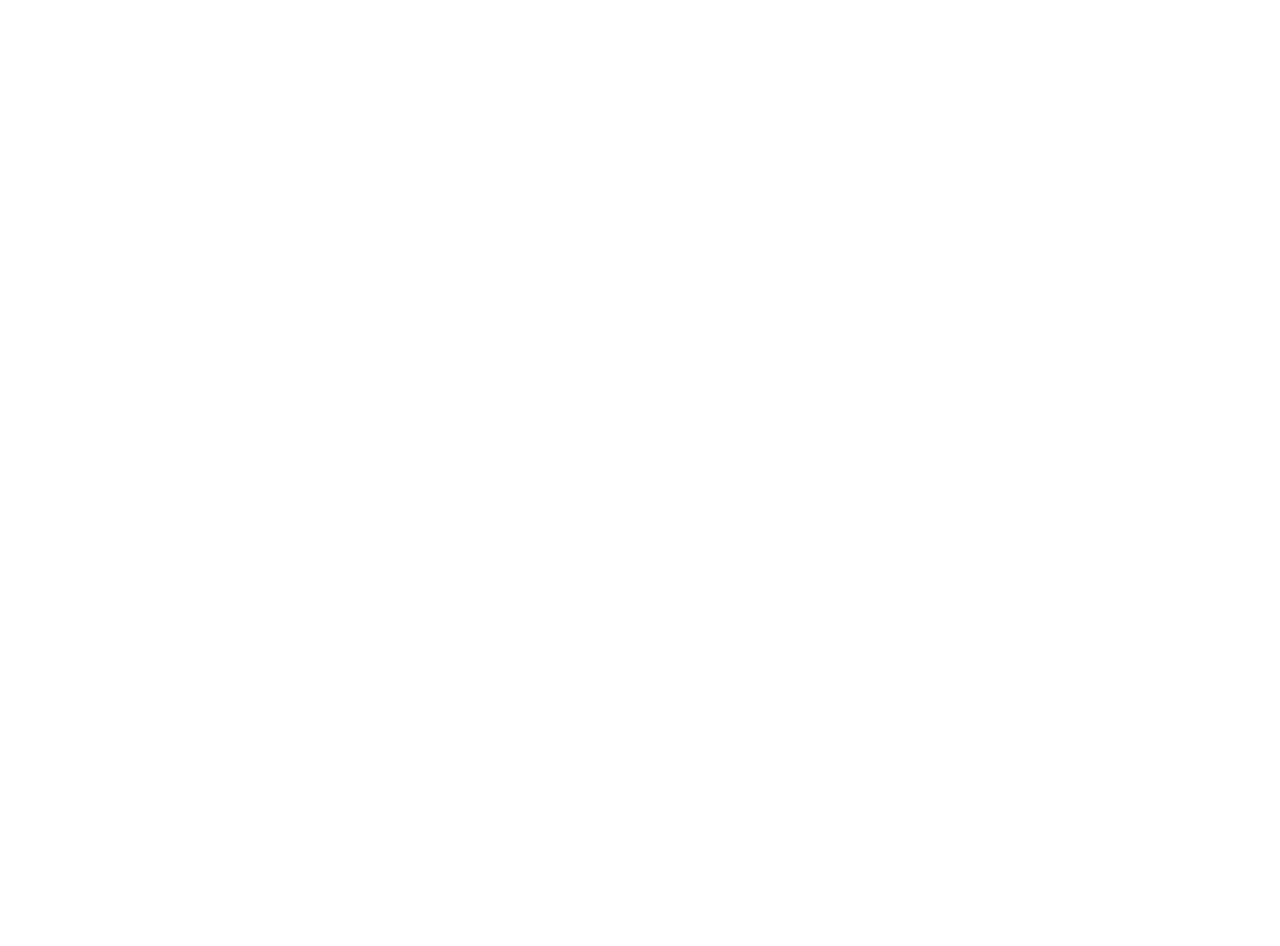
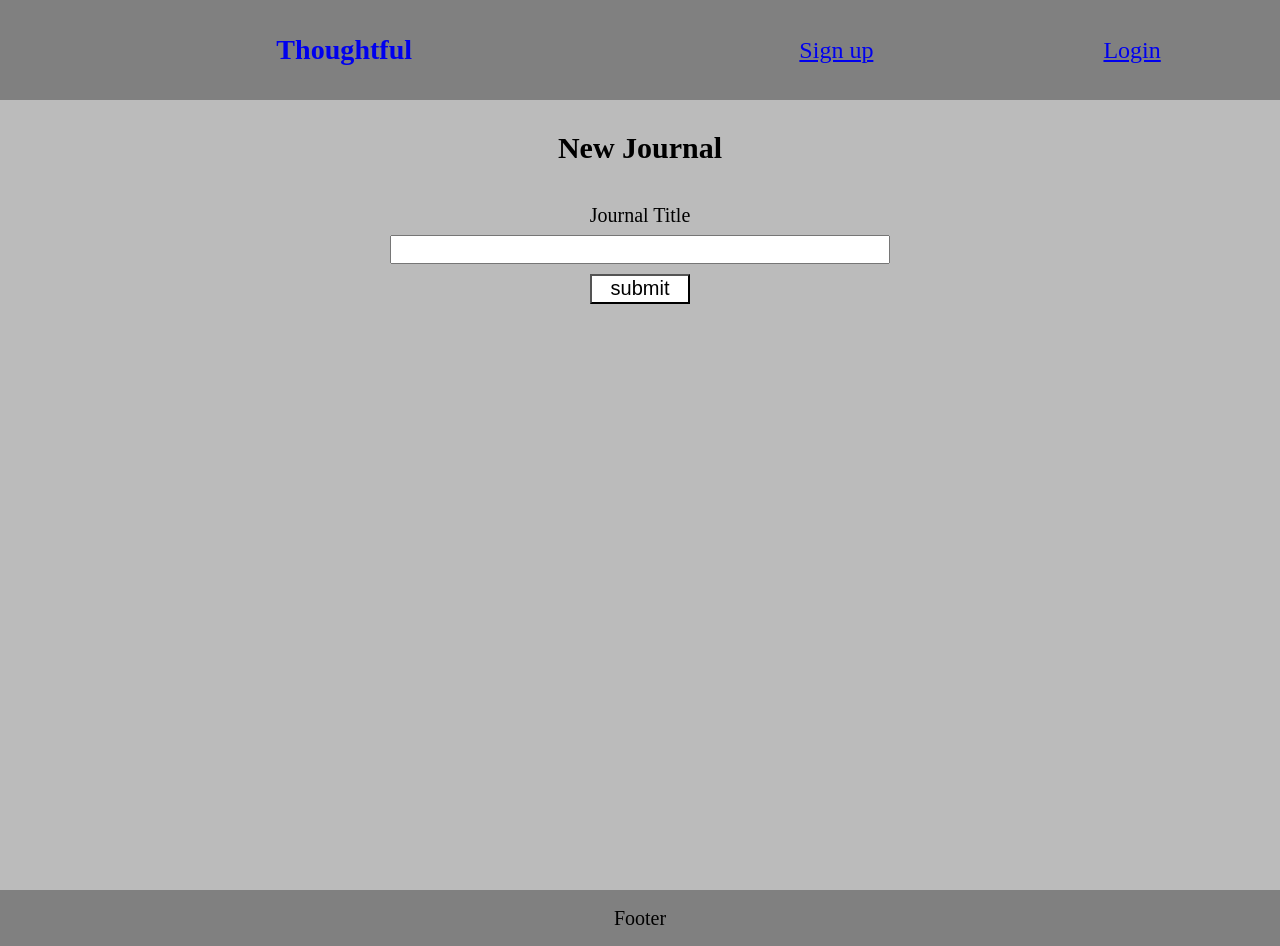
Before and after one commit to traviswhittington88/thoughtful-client, a React (Create React App) app: page /addjournal in a window 1280 px wide. Before the commit the page ends 800 px from the top, so only its background shows below. Built offline with nearby package versions, Linux system fonts and the light colour scheme.

Commit message:
added styles to addEntryPage

```diff
--- a/src/components/AddEntryForm/AddEntryForm.css
+++ b/src/components/AddEntryForm/AddEntryForm.css
@@ -10,7 +10,7 @@
 
 }
 
-.form-content{
+.form-section{
   margin: 0 auto 15px auto;
 }
 
--- /dev/null
+++ b/src/components/AddJournalForm/AddJournalForm.css
@@ -0,0 +1,27 @@
+#add-journal {
+  margin: 0 auto;
+  width: 90%;
+  text-align: center;
+}
+
+#form-section {
+  margin: 0 auto;
+}
+
+.journal-title, #journal-title {
+  display: block;
+  margin: 0 auto;
+  width: 100%;
+  max-width: 500px;
+  text-align: center;
+  padding: 5px;
+}
+
+
+#submit-button {
+  background-color: white;
+  height: 30px;
+  width: 100px;
+  font-size: 20px;
+  margin-top: 10px;
+}
--- /dev/null
+++ b/src/components/AddJournalForm/AddJournalForm.js
@@ -0,0 +1,16 @@
+import React, { Component } from 'react'
+import './AddJournalForm.css'
+
+export default class AddJournalForm extends Component {
+  render() {
+    return (
+      <form id="add-journal">
+        <div id="form-section">
+          <label htmlFor="journal-title" className="journal-title">Journal Title</label>
+          <input type="text" name="journal-title" id="journal-title" required />
+        </div>
+        <button type="submit" id="submit-button">submit</button>
+      </form>
+    )
+  }
+}
--- a/src/components/LoginForm/LoginForm.css
+++ b/src/components/LoginForm/LoginForm.css
@@ -1,11 +1,11 @@
 .login-form {
   margin: 0 auto;
-  width: 90%;
+  width: 60%;
 }
 
-label, input {
+#label, #input {
+  width: 100%;
   padding: 5px;
-  width: 100%;
 }
 
 #submit {
@@ -23,21 +23,21 @@
     width: 80%;
   }
 
-  label, input {
+  #label, #input {
     /* in order to define widths */
     display: inline-block;
   }
 
-  label {
+  #label {
     width: 30%;
-    /*positions the label text beside the input */
+    /*positions the #label text beside the #input */
     text-align: right;
   }
 
-  label + input {
+  #label + #input {
     width: 30%;
     /* Large margin-right (30%) to force the next element to the new line
-       and margin-left to create a gutter (space) between the label and input */
+       and margin-left to create a gutter (space) between the #label and #input */
     margin: 0 30% 0 4%;
   }
 
--- a/src/components/LoginForm/LoginForm.js
+++ b/src/components/LoginForm/LoginForm.js
@@ -61,6 +61,7 @@
             type='text'
             name='username'
             id='username'
+            className="input"
             required
           />
         </div>
@@ -72,6 +73,7 @@
             type='password'
             name='password'
             id='password'
+            className="input"
             required
           />
         </div>
--- a/src/components/SignupForm/SignupForm.css
+++ b/src/components/SignupForm/SignupForm.css
@@ -1,6 +1,6 @@
 .signup-form {
+  margin: 0 auto;
   width: 60%;
-  margin: 0 auto;
 }
 
 .label, .input {
--- a/src/routes/AddJournalPage/AddJournalPage.css
+++ b/src/routes/AddJournalPage/AddJournalPage.css
@@ -0,0 +1,48 @@
+.add-journal-page {
+  width: 100%;
+  background-color: #bbb;
+  min-height: 200px;
+  padding: 10px 5px 55px 5px;
+
+}
+
+@media screen and (min-width: 320px) {   /* iPhone 4 */
+
+  .add-journal-page {
+    min-height: 568px;
+    min-width: 320px;
+  }
+
+}
+
+@media screen and (min-width: 360px) { /* Galaxy S5 iPhone 6/7/8  */
+
+  .add-journal-page {
+    min-height: 667px;
+  }
+}
+
+@media screen and (min-width: 375px) and (max-height: 812px) {   /* iPhone X */
+
+  .add-journal-page {
+    min-height: 812px;
+  }
+
+}
+
+@media screen and (min-width: 411px) {   /* Pixel 2 XL */
+
+  .add-journal-page {
+    min-height: 823px;
+  }
+
+}
+
+@media screen and (min-width: 500px) {
+
+  .add-journal-page {
+    min-height: 100vh;
+    min-width: 100vw;
+  }
+
+}
--- a/src/routes/AddJournalPage/AddJournalPage.js
+++ b/src/routes/AddJournalPage/AddJournalPage.js
@@ -1,7 +1,24 @@
 import React, { Component } from 'react'
+import './AddJournalPage.css'
+import Nav from '../../components/Nav/Nav'
+import Footer from '../../components/Footer/Footer'
+import AddJournalForm from '../../components/AddJournalForm/AddJournalForm'
 
 export default class AddJournalPage extends Component {
   render() {
-    return <></>
+    return (
+    <>
+      <Nav />
+        <main role="main">
+          <section className="add-journal-page">
+            <header role="banner">
+              <h1 className="ajp-heading">New Journal</h1>
+            </header>
+            <AddJournalForm />
+          </section>
+        </main>
+      <Footer />
+    </>
+    )
   }
 }
```
